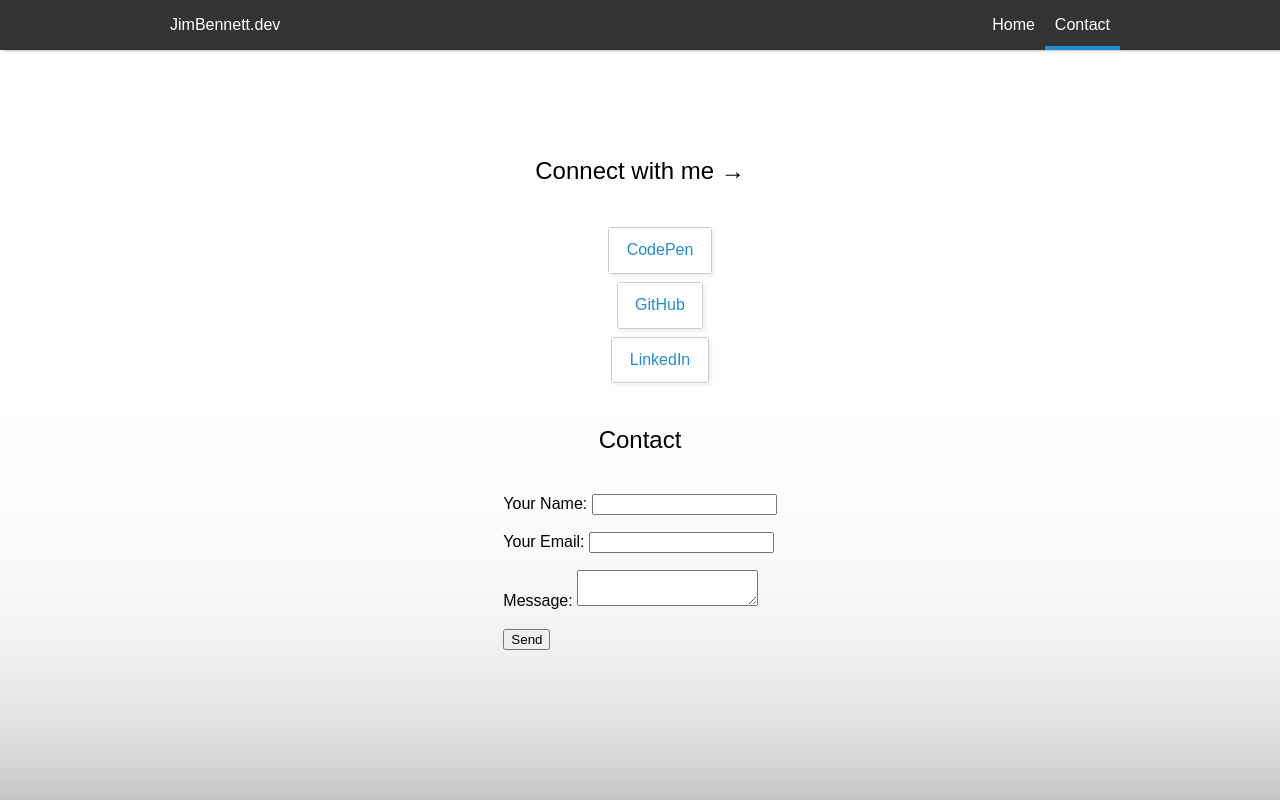
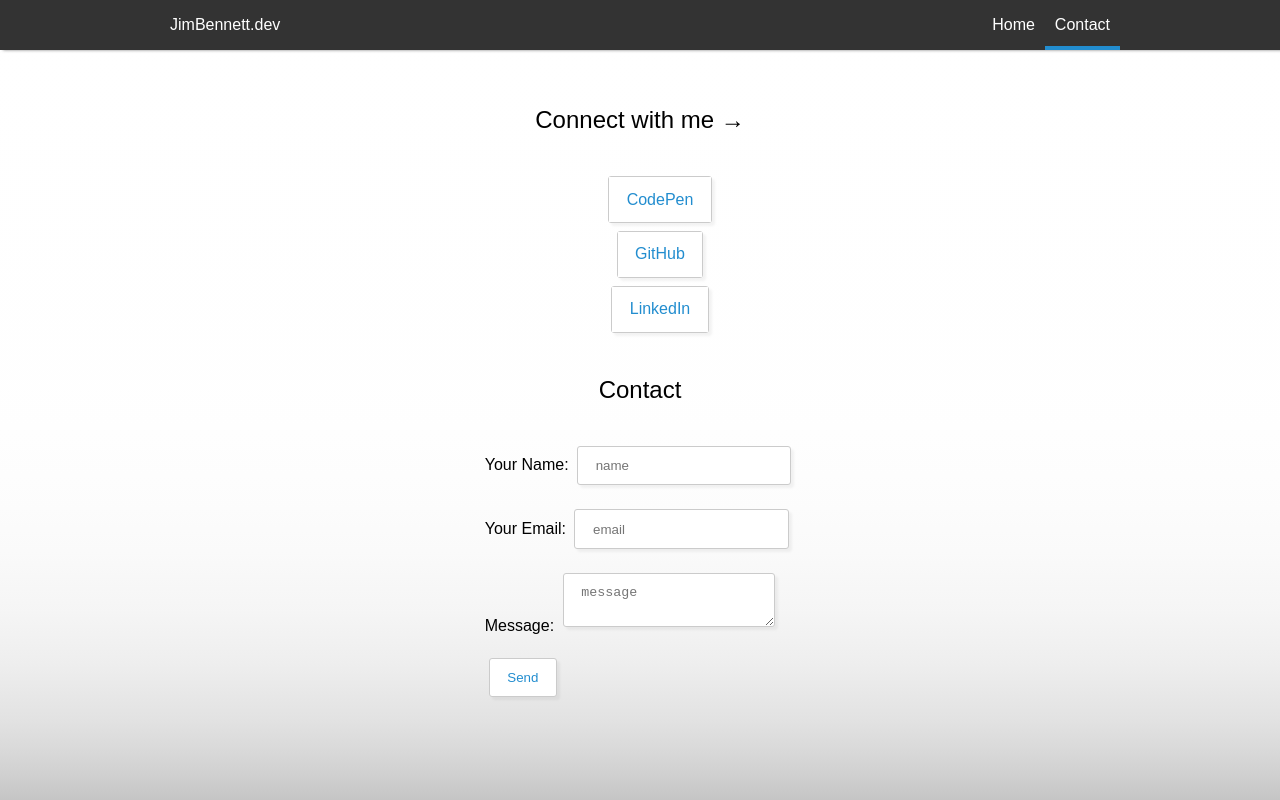
Before and after one commit to resonantdoghouse/jimbennett.dev, a React (Vite) app: page /contact in a window 1280 px wide. Built offline with nearby package versions, Linux system fonts and the light colour scheme.

Commit message:
add contact form

```diff
--- a/src/pages/ContactPage/ContactPage.jsx
+++ b/src/pages/ContactPage/ContactPage.jsx
@@ -33,24 +33,48 @@ const ContactPage = () => (
       </li>
     </ul>
     <h2>Contact</h2>
-    <form name="contact" method="POST" data-netlify="true">
+    <form
+      classNams="contact-form"
+      name="contact"
+      method="POST"
+      data-netlify="true"
+    >
       <p>
-        <label>
-          Your Name: <input type="text" name="name" />
+        <label className="contact-form__label">
+          Your Name:{' '}
+          <input
+            className="contact-form__input"
+            type="text"
+            name="name"
+            placeholder="name"
+          />
         </label>
       </p>
       <p>
-        <label>
-          Your Email: <input type="email" name="email" />
+        <label className="contact-form__label">
+          Your Email:{' '}
+          <input
+            className="contact-form__input"
+            type="email"
+            name="email"
+            placeholder="email"
+          />
         </label>
       </p>
       <p>
-        <label>
-          Message: <textarea name="message"></textarea>
+        <label className="contact-form__label">
+          Message:{' '}
+          <textarea
+            className="contact-form__textarea"
+            name="message"
+            placeholder="message"
+          ></textarea>
         </label>
       </p>
       <p>
-        <button type="submit">Send</button>
+        <button className="contact-form__btn" type="submit">
+          Send
+        </button>
       </p>
     </form>
   </section>
--- a/src/pages/ContactPage/ContactPage.scss
+++ b/src/pages/ContactPage/ContactPage.scss
@@ -1,4 +1,4 @@
-@use "../../styles/mixins.scss";
+@use '../../styles/mixins.scss';
 
 .ContactPage {
   background: linear-gradient(rgba(255, 255, 255, 1), 90%, rgb(197, 197, 197));
@@ -30,3 +30,47 @@
     color: var(--color-secondary);
   }
 }
+
+/*
+* Contact Form
+*/
+.contact-form {
+  &__input {
+    border: 1px solid #cbcbcb;
+    background: #f8f8f8;
+    border-radius: 3px;
+    transition: 0.25s;
+    margin: 0.25rem;
+    box-shadow: 3px 3px 3px rgba(0, 0, 0, 0.05);
+    display: inline-flex;
+
+    padding: 0.7rem 1.1rem;
+    background: var(--color-light);
+    color: var(--color-secondary);
+  }
+  &__textarea {
+    border: 1px solid #cbcbcb;
+    background: #f8f8f8;
+    border-radius: 3px;
+    transition: 0.25s;
+    margin: 0.25rem;
+    box-shadow: 3px 3px 3px rgba(0, 0, 0, 0.05);
+    display: inline-flex;
+
+    padding: 0.7rem 1.1rem;
+    background: var(--color-light);
+    color: var(--color-secondary);
+  }
+  &__btn {
+    border: 1px solid #cbcbcb;
+    border-radius: 3px;
+    transition: 0.25s;
+    margin: 0.25rem;
+    box-shadow: 3px 3px 3px rgba(0, 0, 0, 0.05);
+    display: inline-flex;
+
+    padding: 0.7rem 1.1rem;
+    background: var(--color-light);
+    color: var(--color-secondary);
+  }
+}
```
